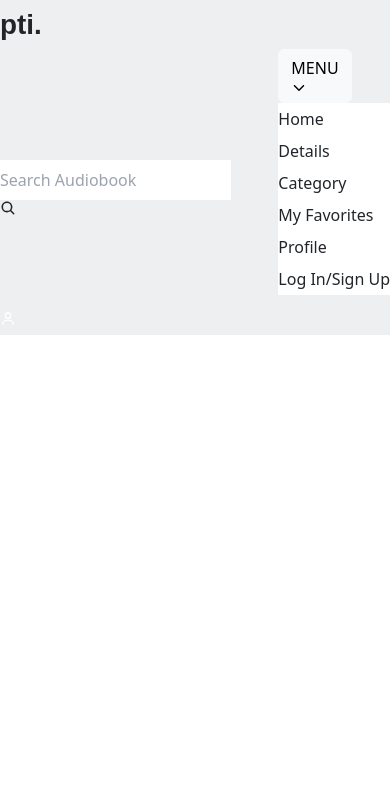
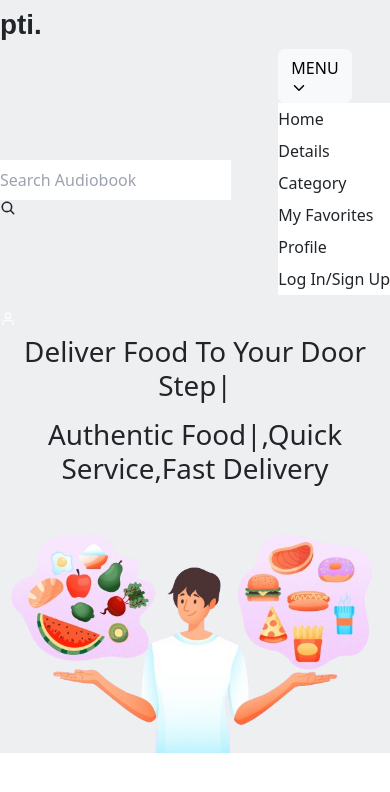
Before and after one commit to Saiful10400/Food-shop, a React (Vite) app: page / in a window 390 px wide. Shown: the top 792 px of the page. Built offline with nearby package versions, Linux system fonts and the light colour scheme; no server answers; a web font is replaced by a local one.

Commit message:
banner section is now responsive.

```diff
--- a/src/components/Banner/Banner.jsx
+++ b/src/components/Banner/Banner.jsx
@@ -2,13 +2,13 @@ import bannerModel from "../../../public/images/Image1.png"
 
 const Banner = () => {
     return (
-        <div className="bg-[#f99f1c] flex flex-col lg:flex-row justify-center items-center rounded-3xl">
+        <div className="lg:bg-[#f99f1c]  flex gap-y-24  flex-col lg:flex-row justify-center items-center lg:rounded-3xl">
             <div className="lg:w-1/2 lg:pl-36">
-                <h1 className="text-white lg:text-start text-center text-5xl">Deliver Food To Your <br/> Door Step|</h1>
-                <h1 className="text-xl lg:text-start text-center text-gray-200 font-normal mt-3">Authentic Food|,Quick Service,Fast Delivery</h1>
+                <h1 className="lg:text-white lg:text-start text-center lg:font-semibold font-bold lg:text-5xl">Deliver Food To Your  Door Step|</h1>
+                <h1 className="lg:text-xl text-lg font-semibold text-gray-500 lg:text-start text-center lg:text-gray-200 lg:font-normal mt-3">Authentic Food|,Quick Service,Fast Delivery</h1>
             </div>
-            <div className="lg:w-1/2">
-                <img src={bannerModel} alt="" />
+            <div className="lg:w-1/2 bg-[#fd9460] h-[190px] flex justify-center items-end  w-full  lg:h-auto lg:bg-transparent rounded-3xl lg:rounded-none">
+                <img className="lg:static relative  lg:w-auto w-[400px]" src={bannerModel} alt="" />
             </div>
         </div>
     );
--- a/src/pages/Home.jsx
+++ b/src/pages/Home.jsx
@@ -9,7 +9,7 @@ const Home = () => {
         <>
         <div className="lg:w-[1400px] mx-auto">
             <Navbar></Navbar>
-            {/* <Banner></Banner> */}
+            <Banner></Banner>
             {/* <PopularDish></PopularDish> */}
             {/* <RecomendedDish></RecomendedDish> */}
         </div>
```
